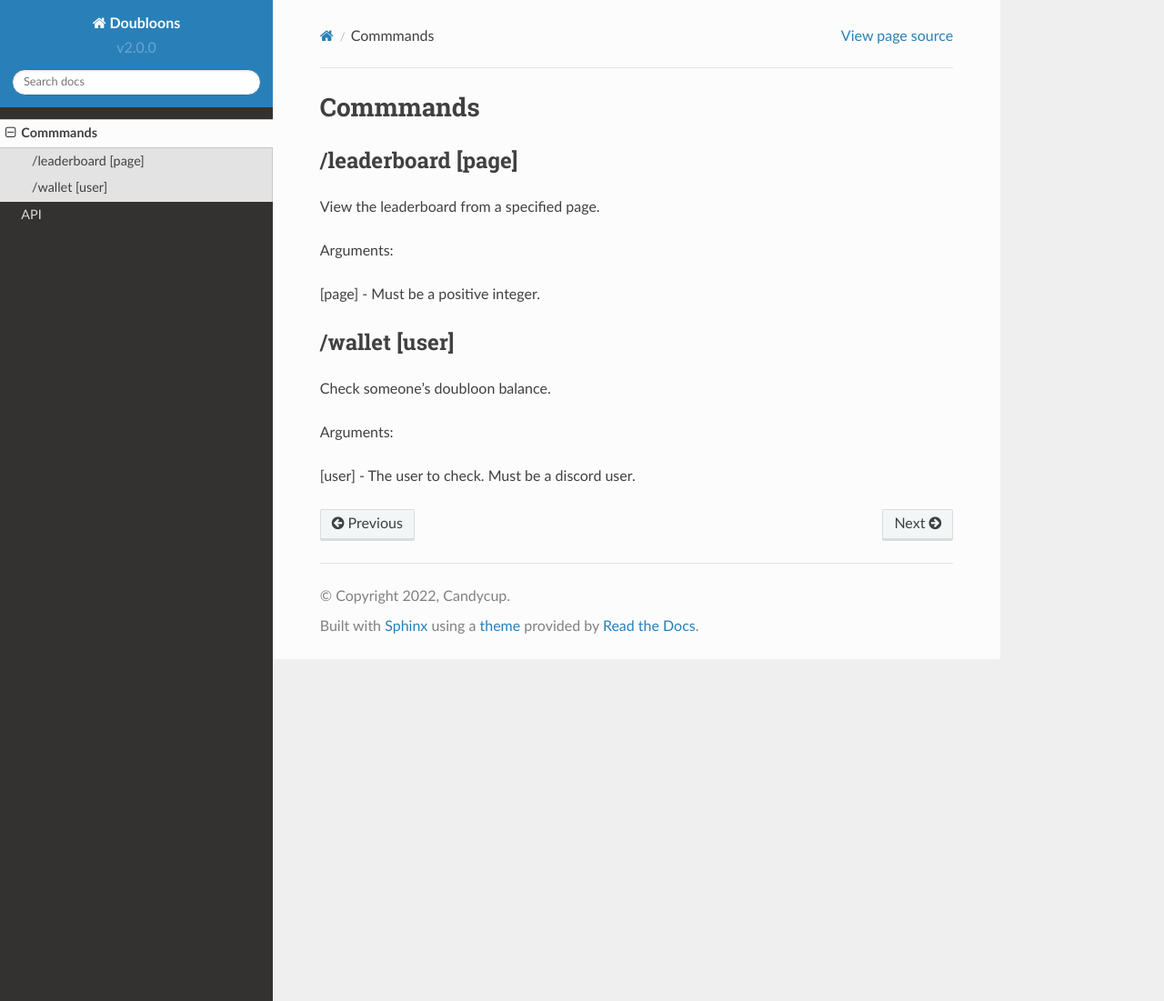
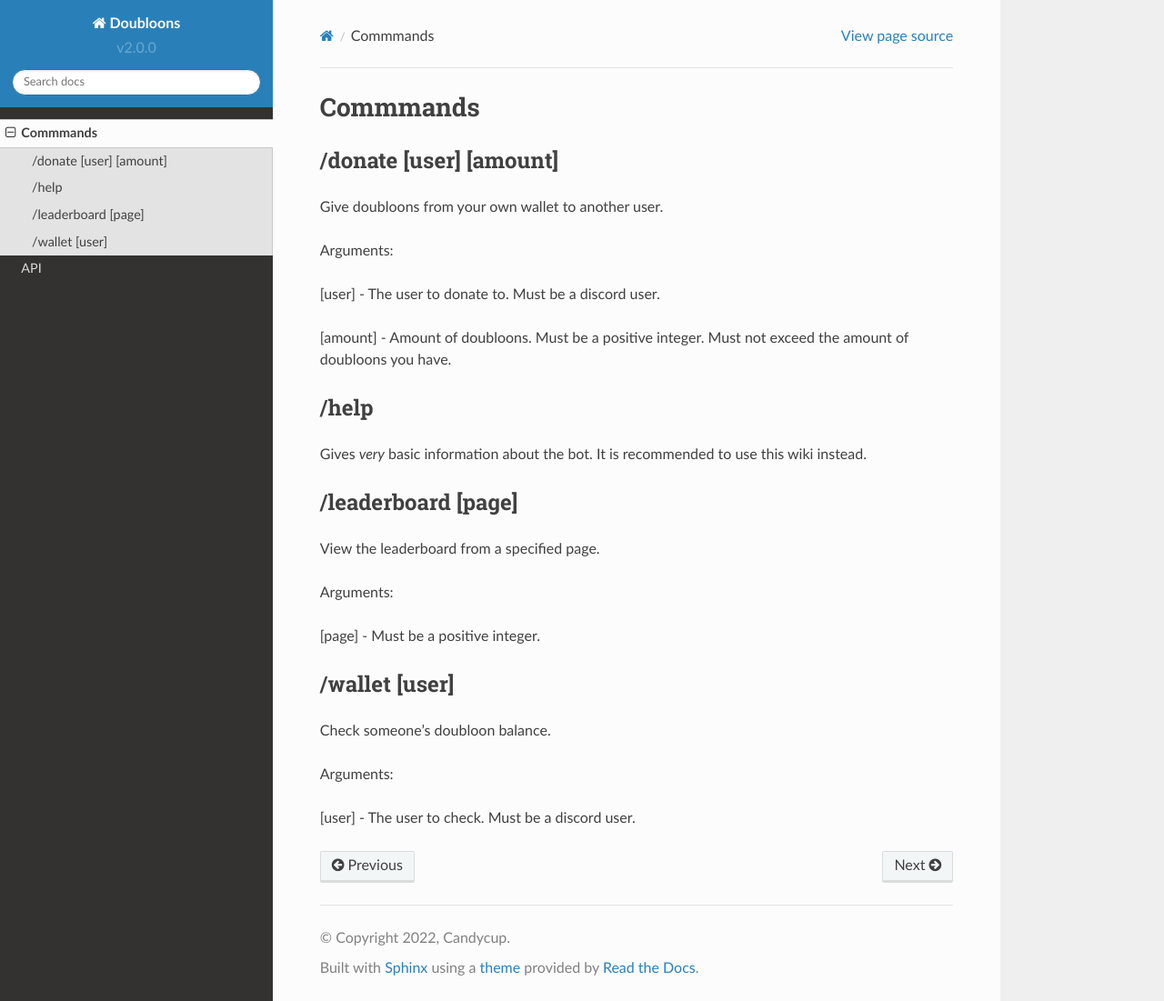
Before and after one commit to Godiscord/DoubloonsWiki, a Sphinx documentation site: the page built from docs/source/commands.rst, in a window 1280 px wide and 1101 px high. Shown: the whole window at 91% size. Built offline with Sphinx 7.4.7 and the Read the Docs theme 2.0.0, drawn with Linux system fonts in a browser that asks for light colours.

Commit message:
Update commands.rst

```diff
--- a/docs/source/commands.rst
+++ b/docs/source/commands.rst
@@ -2,6 +2,23 @@
 =====
 
 .. _installation:
+
+/donate [user] [amount]
+------------
+
+Give doubloons from your own wallet to another user.
+
+Arguments:
+
+[user] - The user to donate to. Must be a discord user.
+
+[amount] - Amount of doubloons. Must be a positive integer. Must not exceed the amount of doubloons you have.
+
+/help
+------------
+
+Gives *very* basic information about the bot. It is recommended to use this wiki instead.
+
 
 /leaderboard [page]
 ------------
```
